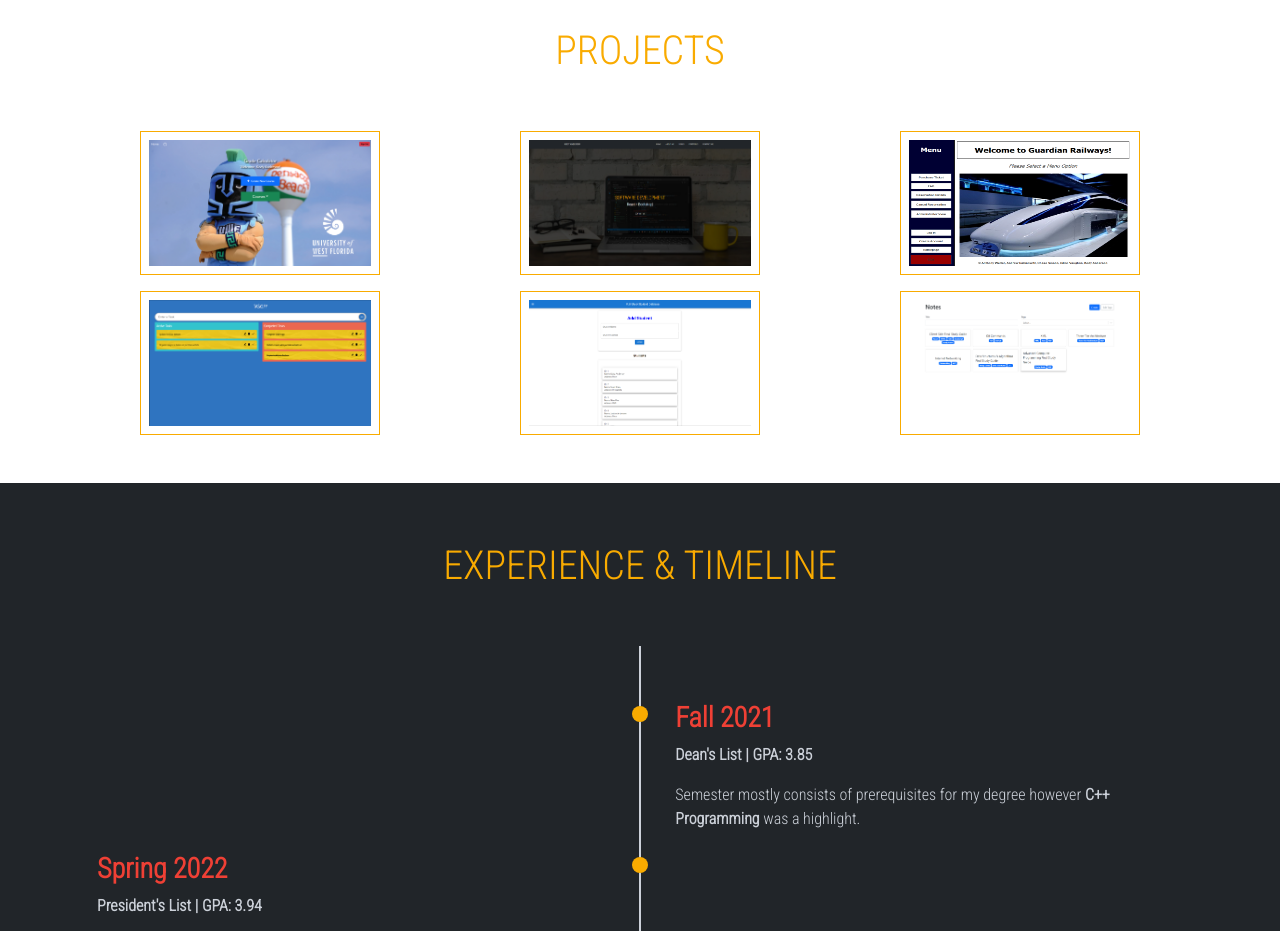
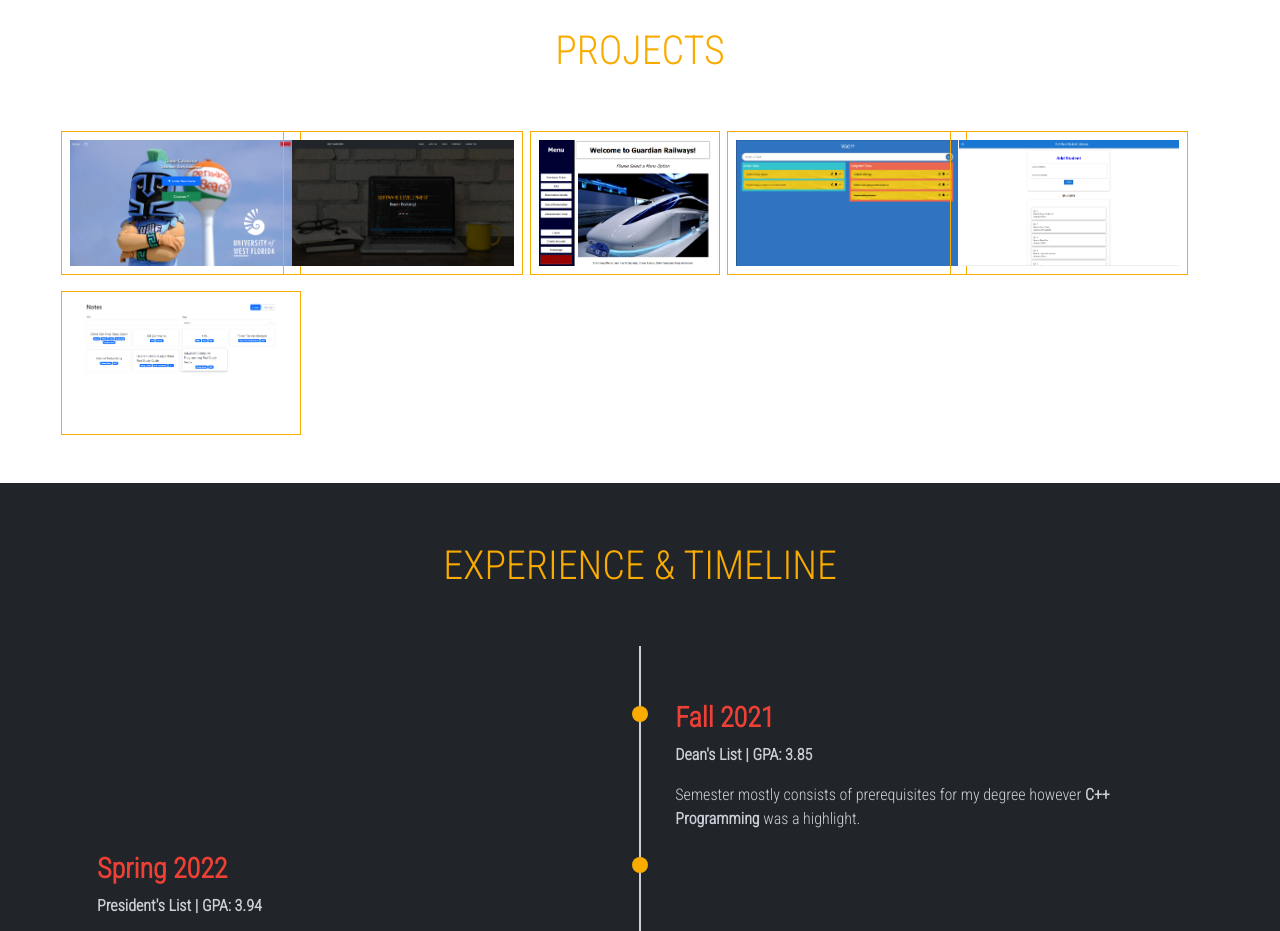
Before and after one commit to KodyAnderson1/PortfolioWebsite, a React (Create React App) app: page / in a window 1280 px wide. Shown: the part 2280-3211 px from the top of the page. Built offline with nearby package versions, Linux system fonts and the light colour scheme.

Commit message:
Grammar and responsive design

```diff
--- a/src/components/SingleProjectModal.js
+++ b/src/components/SingleProjectModal.js
@@ -61,7 +61,9 @@ export function SingleProjectModal(props) {
 
   return (
     <>
-      <div className="portfolio-image-box col d-flex justify-content-center" onClick={handleShow}>
+      <div
+        className="portfolio-image-box col col-lg-3 col-xl-2 d-flex justify-content-center"
+        onClick={handleShow}>
         <img
           className="portfolio-image"
           src={project.imagePath}
--- a/src/model/projectsData.js
+++ b/src/model/projectsData.js
@@ -34,9 +34,9 @@ const GcUlList = [
 ];
 
 const NotesAppDesc =
-  "This note-taking application uses a react library to implement markdown in the body to style the text as the user sees fit." +
-  " It can search by the title of the notes or by the tags the user creates when making or editing the note." +
-  " Tags are also able to be edited or deleted. End goal of this project will be to connect itself to a database instead of using local storage.";
+  "This note-taking application uses React and TypeScript with a react library to implement markdown in the body to style the text as the user sees fit." +
+  " It can search by the title of the notes or by the tags the user creates when making or editing a note." +
+  " Tags are also able to be edited or deleted. End goal of this project will be to connect to a database instead of using local storage.";
 
 // const noWestCollectiveDescription =
 //   "This is a website for a club at The University of West Florida (UWF). The site was built with React and Tailwind CSS.";
```
